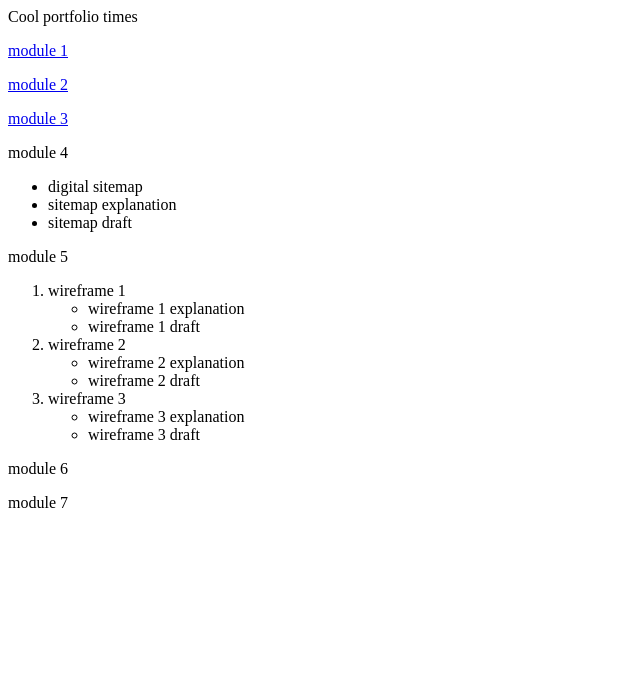
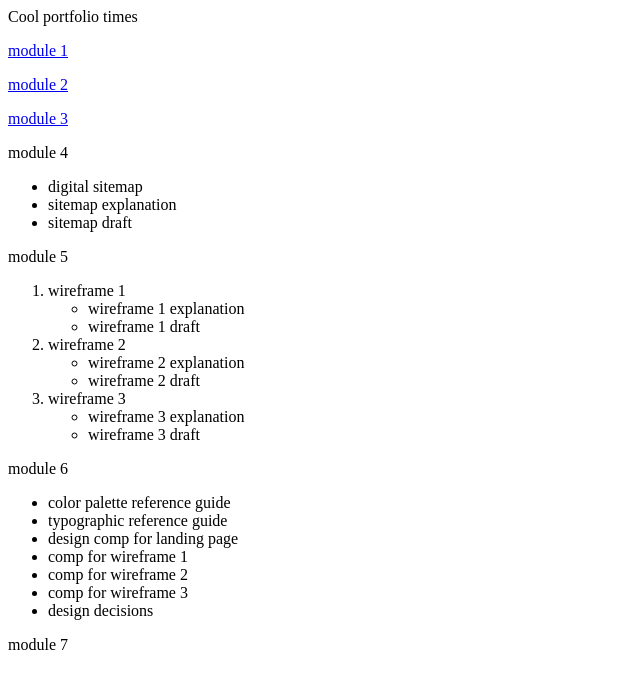
Before and after one commit to bozabrit/house, a plain HTML site: page index.html in a window 1280 px wide. Shown: the whole page, without its empty margins (0-640 px from the left). Drawn offline with Linux system fonts and the light colour scheme.

Commit message:
addition

```diff
--- a/index.html
+++ b/index.html
@@ -29,5 +29,14 @@
 			</ul>
 	</ol>
 <p>module 6</p>
+	<ul>
+		<li>color palette reference guide</li>
+		<li>typographic reference guide</li>
+		<li>design comp for landing page</li>
+		<li>comp for wireframe 1</li>
+		<li>comp for wireframe 2</li>
+		<li>comp for wireframe 3</li>
+		<li>design decisions</li>
+	</ul>
 <p>module 7</p>
 </body>
```
